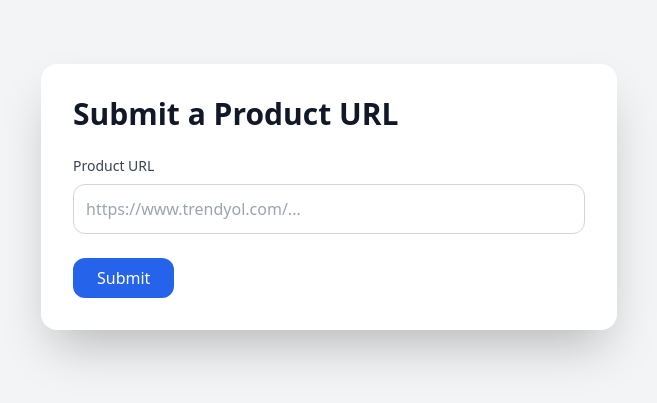
After one commit to sinapourmahmoud/Trandyol-scraping, a Python web app: template templates/search.html in a window 1280 px wide. The commit adds this page. Shown: the top 403 px of the page, without its empty margins (311-968 px from the left). Run offline with Jinja, Linux system fonts and the light colour scheme; the template is opened without the code that fills it, so the values that code supplies are empty; some libraries are stand-ins or nearby versions.

Commit message:
handle getting url

```diff
--- a/main.py
+++ b/main.py
@@ -6,7 +6,7 @@ from flask import Flask, render_template
 
 def main():
     app=Flask(__name__,template_folder='templates')
-#     shop=Trandyol()
+    # shop=Trandyol()
 #     shop.get_items('shoes','https://www.trendyol.com/kadin-ayakkabi-x-g1-c114')
 #     shop.get_items('bag','https://www.trendyol.com/kadin-canta-x-g1-c117')
 #     shop.get_items('bag','https://www.trendyol.com/erkek-canta-x-g2-c117')
--- a/templates/index.html
+++ b/templates/index.html
@@ -10,8 +10,11 @@
 
   <div class="max-w-4xl mx-auto mt-10 p-6 bg-white shadow-2xl rounded-2xl">
     <h1 class="text-3xl font-bold mb-6">Search Products</h1>
+            <a href="{{url_for('search')}}" class="bg-blue-600 text-white px-6 py-2 rounded-xl hover:bg-blue-700 transition ">
+          Search
+        </a>
 
-    <form method="POST" action="{{url_for('index')}}" class="space-y-6">
+    <form method="POST" action="{{url_for('index')}}" class="space-y-6 my-3">
 
       <!-- Search Bar -->
       <div>
--- /dev/null
+++ b/templates/search.html
@@ -0,0 +1,90 @@
+<!DOCTYPE html>
+<html lang="en">
+<head>
+  <meta charset="UTF-8" />
+  <meta name="viewport" content="width=device-width, initial-scale=1.0" />
+  <title>Submit Product URL</title>
+  <script src="https://cdn.tailwindcss.com"></script>
+</head>
+<body class="bg-gray-100 text-gray-900">
+
+  <div class="max-w-xl mx-auto mt-16 p-8 bg-white shadow-2xl rounded-2xl">
+    <h1 class="text-3xl font-bold mb-6">Submit a Product URL</h1>
+
+    <form method="POST" action="{{ url_for('search') }}" class="space-y-6">
+
+      <!-- URL Input -->
+      <div>
+        <label class="block mb-2 text-sm font-medium text-gray-700">Product URL</label>
+        <input
+          type="url"
+          name="product_url"
+          placeholder="https://www.trendyol.com/..."
+          required
+          class="w-full p-3 border border-gray-300 rounded-xl focus:ring-2 focus:ring-blue-400"
+        />
+      </div>
+
+      <!-- Submit Button -->
+      <div>
+        <button
+          type="submit"
+          class="bg-blue-600 text-white px-6 py-2 rounded-xl hover:bg-blue-700 transition"
+        >
+          Submit
+        </button>
+      </div>
+
+    </form>
+
+    {% if product_info %}
+      <!-- Result Card -->
+      <div class="mt-10 border-t pt-6">
+        <h2 class="text-2xl font-semibold mb-4">Product Details</h2>
+
+        <div class="space-y-4">
+          <div>
+            <span class="font-medium text-gray-600">Title:</span>
+            <span>{{ product_info.title }}</span>
+          </div>
+          <div>
+            <span class="font-medium text-gray-600">Price:</span>
+            <span>{{ product_info.price }} ₺</span>
+          </div>
+          <div>
+            <span class="font-medium text-gray-600">Rating:</span>
+            <span>{{ product_info.rate }}</span>
+          </div>
+          {%if product_info.attribute_items%}
+          <div class="flex items-center gap-1 flex-wrap">
+            {% for i in product_info.attribute_items%}
+            <div class="p-1 rounded-lg bg-gray-100">
+              <div class="flex flex-col gap-1">
+                <small>{{i.name}}</small>
+                <small>{{i.value}}</small>
+              </div>
+            </div>
+            {%endfor%}
+          </div>
+          {% endif%}
+          {%if product_info.options%}
+          <p class="flex items-center gap-1 flex-wrap">
+            {% for option in product_info.options%}
+            <p class="p-1 ">
+
+                <small>{{option}}</small>
+
+            </p>
+            {%endfor%}
+          </p>
+          {% endif%}
+
+
+        </div>
+      </div>
+    {% endif %}
+
+  </div>
+
+</body>
+</html>
```
Also changed, not shown: routes.py (+10 -3 lines), trandyol.py (+20 -0 lines).
